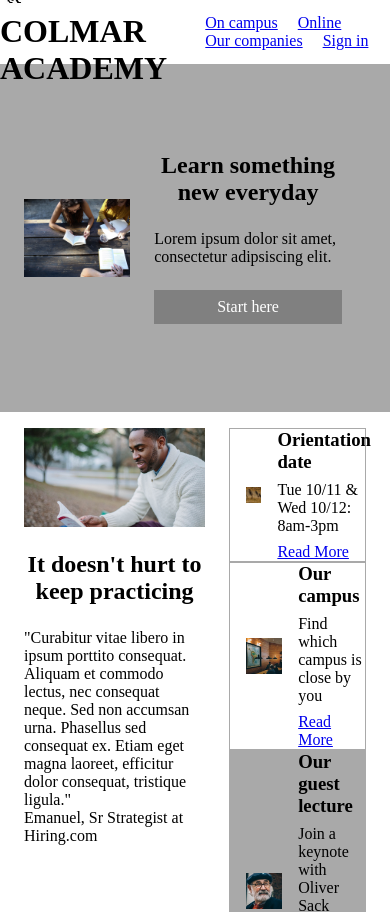
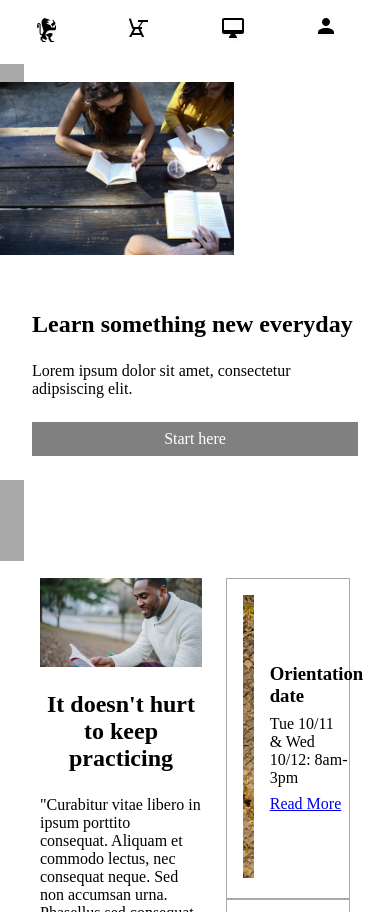
Before and after one commit to cmason2394/capstone_colmar_academy, a plain HTML site: page index.html in a window 390 px wide. Shown: the top 912 px of the page. Drawn offline with Linux system fonts and the light colour scheme.

Commit message:
Begin formatting media queries, did navigation bar and started intro section

```diff
--- a/index.html
+++ b/index.html
@@ -10,37 +10,32 @@
 </head>
 <body>
    <header>
-       <div>
+       <div class="icon-navbar">
             <img class="logo" src="./resources/assets/images/ic-logo.svg" alt="logo">
-            <h1>Colmar Academy</h1>
+            <h1 class="desktop">Colmar Academy</h1>
+            <a class="mobile" href="#on-campus">
+                <img src="./resources/assets/images/ic-on-campus.svg" alt="on-campus">
+            </a>
+            <a class="mobile" href=#online>
+                <img src="./resources/assets/images/ic-online.svg" alt="online">
+            </a>
+            <a class="mobile" href="#account">
+                <img src="./resources/assets/images/ic-login.svg" alt="login">
+            </a>
        </div>
        <nav>
            <ul>
-               <li class="mobile">
-                    <a href="#on-campus">
-                        <img src="./resources/assets/images/ic-on-campus.svg" alt="on-campus">
-                    </a>
                </li>
-               <li class="mobile">
-                   <a href=#online>
-                       <img src="./resources/assets/images/ic-online.svg" alt="online">
-                   </a>
-               </li>
-               <li class="mobile">
-                   <a href="#account">
-                       <img src="./resources/assets/images/ic-login.svg" alt="login">
-                   </a>
-               </li>
-               <li>
+               <li class="desktop">
                    <a href="#on-campus">On campus</a>
                </li>
-               <li>
+               <li class="desktop">
                    <a href="#online">Online</a>
                </li>
-               <li>
+               <li class="desktop">
                    <a href="#companies">Our companies</a>
                </li>
-               <li>
+               <li class="desktop">
                    <a href="#account">Sign in</a>
                </li>
            </ul>
--- a/resources/css/style.css
+++ b/resources/css/style.css
@@ -222,3 +222,54 @@ footer {
 footer nav {
     display: inline-block;
 }
+
+/* mobile media query */
+
+@media only screen and (max-width: 721px) {
+
+    /* overall styling */
+
+    body {
+        max-width: 721px;
+    }
+
+    .desktop {
+        display: none;
+    }
+
+    .mobile {
+        display: initial;
+    }
+
+    .container {
+        margin: 2rem 1rem;
+    }
+
+    main figure {
+        width: 100%;
+    }
+
+    /* header section */
+
+    .icon-navbar {
+        display: flex;
+        justify-content: space-around;
+        width: 100%;
+    }
+
+    /* intro section, first section */
+
+    .intro {
+        margin: 0;
+        margin-bottom: 2rem;
+        display: initial;
+    }
+
+    .intro .container {
+        padding: 0 1rem 0 1rem;
+    }
+
+    .intro h2 {
+        text-align: left;
+    }
+}
```
